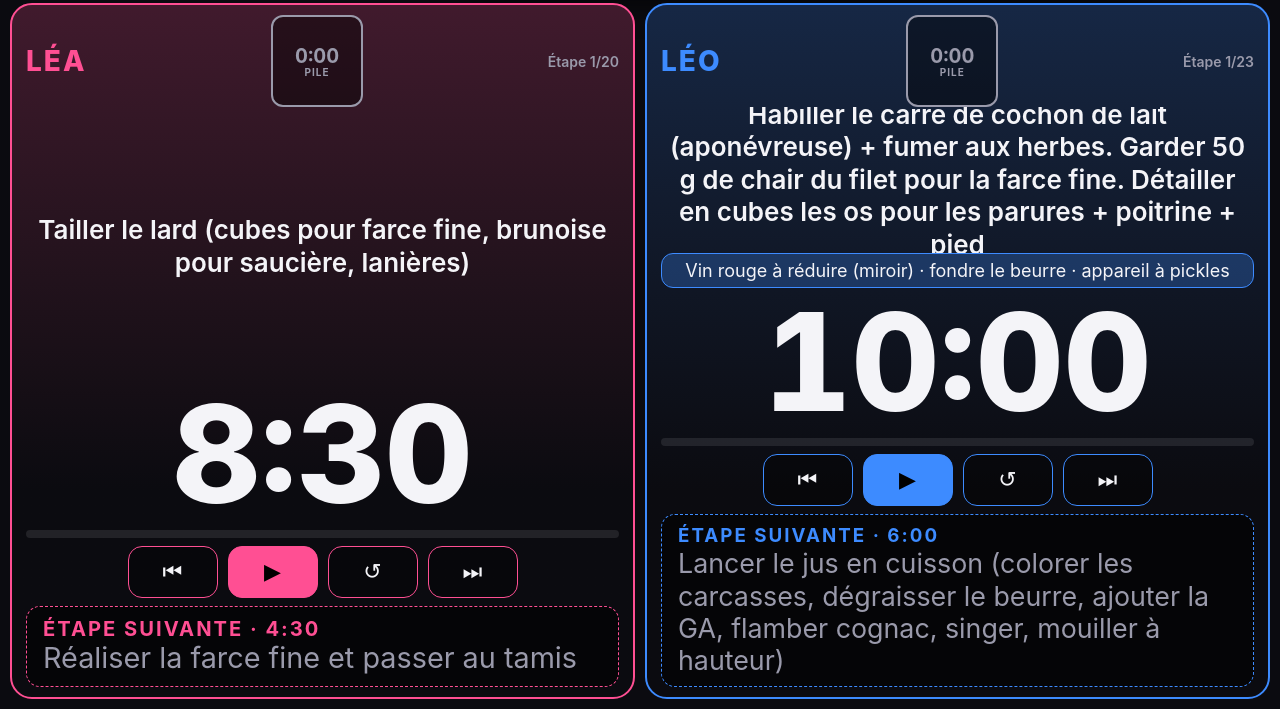
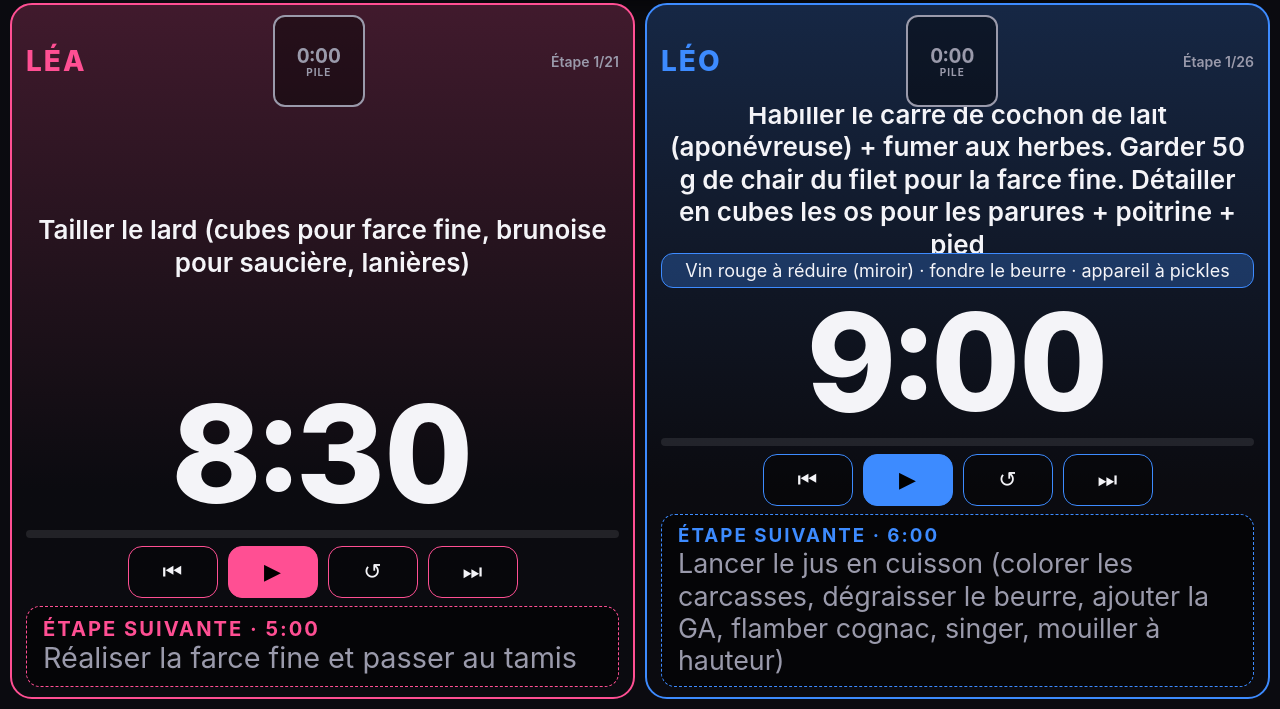
Before and after one commit to Lecocq-noa/Trophe-e-Mille-V.2, a plain HTML site: page index.html in a window 1280 px wide. Shown: the part 91-800 px from the top of the page. Drawn offline with Linux system fonts and the light colour scheme.

Commit message:
Update index.html

```diff
--- a/index.html
+++ b/index.html
@@ -82,73 +82,79 @@ title="Prod. froid">›</button><button id="go">▶ Lancer</button><button id="g
 const RAW={
 lea:[
 ["Tailler le lard (cubes pour farce fine, brunoise pour saucière, lanières)",8490,""],
-["Réaliser la farce fine et passer au tamis",8220,""],
+["Réaliser la farce fine et passer au tamis",8190,""],
 ["Réaliser les ballotines – cuisson : 85 °C – 12 min",7800,"Cuisson farce fine"],
 ["Sorbet Ratafia + éplucher les poires pour récupérer la pectine · cylindres de poire pochés dans beurre + miel + gingembre et ratafia",7200,"Cuisson farce fine"],
-["Mixer le boudin noir cuit vapeur pour le bonbon",6840,""],
-["Rouler les bandes de lard",6360,""],
-["Terminer le sorbet avec le Stab 2000, le miel et le sucre et ajouter le Ratafia en fin de préparation",6000,"47 g DE MIEL"],
-["Réaliser le parfait au miel + mettre à infuser le miel et le pollen dans 70 g de crème",5220,""],
-["Réaliser la brunoise de courge + 35 copeaux pickles et mettre en pickles",4320,""],
-["Blanchir les épinards",4020,""],
+["Rouler les bandes de lard",6690,""],
+["Mixer le boudin noir cuit vapeur pour les bonbons",6360,""],
+["Terminer le sorbet avec le Stab 2000, le miel et le sucre et ajouter le Ratafia en fin de préparation",6030,"47 g DE MIEL"],
+["Réaliser le parfait au miel + mettre à infuser le miel et le pollen dans 70 g de crème",4920,""],
+["Réaliser la brunoise de courge + 35 copeaux pickles et mettre en pickles",4200,""],
+["Blanchir les épinards",3900,""],
 ["Larder les carrés de cochon",3540,""],
 ["Monter les bonbons",3180,""],
 ["Praliné de courge + turbiner le sorbet 20’",2700,""],
 ["Montage des baklavas",2220,""],
-["Cuire les gratons et la brunoise de courge",1740,""],
-["Démouler les baklavas",1380,""],
-["Monter les tartelettes et finir les bonbons",1080,""],
+["Cuire les gratons et la brunoise de courge",1860,""],
+["Démouler les baklavas",1560,""],
+["Mouler la glace et mettre sous Carbo",1320,""],
+["Monter les tartelettes",1080,""],
 ["Dresser les bonbons",840,""],
 ["Coup de propre avant le dressage + mettre la nappe",660,""],
 ["Dressage + envoi",0,"Poste : réorganiser, nettoyer, préparer le dessert · Mixer parures de poire (pectine) · Détailler le parfait miel en tubes · Terminer la pectine · Détailler la gelée Ratafia en cubes"]],
 leo:[
-["Habiller le carré de cochon de lait (aponévreuse) + fumer aux herbes. Garder 50 g de chair du filet pour la farce fine. Détailler en cubes les os pour les parures + poitrine + pied",8400,"Vin rouge à réduire (miroir) · fondre le beurre · appareil à pickles"],
-["Lancer le jus en cuisson (colorer les carcasses, dégraisser le beurre, ajouter la GA, flamber cognac, singer, mouiller à hauteur)",8040,"Contrôler le jus + fumage carré"],
-["Courge bleue : rôtir au four pour purée avec aromates, beurre + huile · préparer la courge pour brunoise",7560,"Contrôler le jus + fumage carré"],
-["Réaliser la pâte sablée marjolaine · étaler entre papier sulfurisé et mettre en cellule",7020,"Courge bleue pour purée 150 °C · tuile dessert 150 °C 12 min · tuile plat 150 °C 12 min · tartelettes 150 °C 14 min"],
-["Réaliser les 2 appareils à tuile et étaler sur moule graissé",6780,"Courge bleue pour purée 150 °C · tuile dessert 150 °C 12 min · tuile plat 150 °C 12 min · tartelettes 150 °C 14 min"],
-["Détailler en forme de quenelle",6660,"Sablé : 160 °C – 18 min"],
-["Réaliser la duxelle de girolles + concasser les noisettes, zester le citron",5760,"Sablé : 160 °C – 18 min"],
-["Jus de passion",5580,""],
-["Réaliser le gel Ratafia : 50 g ratafia + 1 feuille gélatine",5040,""],
-["Réaliser la purée de courge : mixer au beurre, jus passion, sel, piment d’espelette",4440,""],
-["Tailler la brunoise de courge",4320,""],
-["Passer la courge à la centrifugeuse",3900,""],
-["Mettre les pépins à torréfier",3780,""],
-["Larder les carrés",3540,""],
+["Habiller le carré de cochon de lait (aponévreuse) + fumer aux herbes. Garder 50 g de chair du filet pour la farce fine. Détailler en cubes les os pour les parures + poitrine + pied",8460,"Vin rouge à réduire (miroir) · fondre le beurre · appareil à pickles"],
+["Lancer le jus en cuisson (colorer les carcasses, dégraisser le beurre, ajouter la GA, flamber cognac, singer, mouiller à hauteur)",8100,"Contrôler le jus + fumage carré"],
+["Courge bleue : rôtir au four pour purée avec aromates, beurre + huile · préparer la courge pour brunoise",7740,"Contrôler le jus + fumage carré"],
+["Réaliser la pâte sablée marjolaine · étaler entre papier sulfurisé et mettre en cellule",7110,"Courge bleue pour purée 150 °C · tuile dessert 150 °C 12 min · tuile plat 150 °C 12 min · tartelettes 150 °C 14 min"],
+["Réaliser les 2 appareils à tuile et étaler sur moule graissé",6750,"Courge bleue pour purée 150 °C · tuile dessert 150 °C 12 min · tuile plat 150 °C 12 min · tartelettes 150 °C 14 min"],
+["Détailler en forme de quenelle",6630,"Sablé : 160 °C – 18 min"],
+["Réaliser les tartelettes",6390,"Sablé : 160 °C – 18 min"],
+["Réaliser la duxelle de girolles + concasser les noisettes, zester le citron",5730,"Sablé : 160 °C – 18 min"],
+["Jus de passion",5490,""],
+["Réaliser le gel Ratafia : 50 g ratafia + 1 feuille gélatine",5190,""],
+["Réaliser la purée de courge : mixer au beurre, jus passion, sel, piment d’espelette",4590,""],
+["Réaliser le gel poire",4230,""],
+["Tailler la brunoise de courge",4110,""],
+["Réaliser l’eau de courge et récupérer la pulpe",3780,""],
+["Mettre les pépins à torréfier et passer le jus",3720,""],
+["Larder les carrés",3480,""],
 ["Mettre le poste baklava en place",3000,"Cuisson baklava : 150 °C – ventil 3 – 14 min"],
 ["Marquer les carrés en cuisson",2640,"Cuisson baklava : 150 °C – ventil 3 – 14 min"],
-["Montage des baklavas",2220,"Cuisson du carré : 9 min – 53 °C à cœur"],
-["Pickles de courge à enrouler",1920,""],
-["Manchonner le carré et enlever la couenne",1440,""],
-["Badigeonner de moutarde et plaquer la chapelle",1140,""],
-["Rectifier la sauce",840,""],
-["Coup de propre avant le dressage + mettre la nappe",660,""],
+["Montage des baklavas",2280,"Cuisson du carré : 9 min – 53 °C à cœur"],
+["Pickles de courge à enrouler",1980,""],
+["Mettre le poste d’envoi en place",1920,""],
+["Manchonner le carré et enlever la couenne",1620,""],
+["Réaliser le gel poire",1260,""],
+["Badigeonner de moutarde et plaquer la chapelle",960,""],
+["Rectifier la sauce",660,""],
 ["Dressage + envoi",0,"Poste : réorganiser, nettoyer, préparer le dessert · Monter la crème pollen · Étaler le sorbet · Démouler le parfait miel · Mettre en poche miel, condiment poire, crème montée"]]
 };
 const RAW2={
 lea:[
-["Coup de propre",1920,""],
-["Infusion crème pollen",1440,""],
-["Démouler le parfait miel",1140,""],
-["Pocher les vitraux",960,""],
-["Démouler les glaces",780,""],
-["Dresser les parfaits",660,""],
-["Dresser les poires dans les baklavas",540,""],
-["Poser la gelée de ratafia sur les parfaits",420,""],
-["Poser le pollen sur les parfaits",300,""],
+["Turbiner la glace",2042,""],
+["Coup de propre",1867,""],
+["Infusion crème pollen",1400,""],
+["Démouler le parfait miel",1108,""],
+["Pocher les vitraux",933,""],
+["Démouler les glaces",758,""],
+["Dresser les parfaits",642,""],
+["Dresser les poires dans les baklavas",525,""],
+["Poser la gelée de ratafia sur les parfaits",408,""],
+["Poser le pollen sur les parfaits",292,""],
 ["Dressage + envoi",0,""]],
 leo:[
-["Coup de propre",1920,""],
-["Monter la crème pollen",1320,""],
-["Mettre du miel en petite pipette",1260,""],
-["Tailler la gelée Ratafia",1080,""],
-["Préparer les Alysses bleues",960,""],
-["Dresser les Baklawas",720,""],
-["Mettre une pointe de crème dans les Baklawas",600,""],
-["Dresser le gel poire sur la crème pollen",480,""],
-["Dresser la crème pollen dans les Baklawas",360,""],
-["Dresser les Alysses bleues",300,""],
+["Turbiner la glace",2042,""],
+["Coup de propre",1867,""],
+["Monter la crème pollen",1283,""],
+["Mettre du miel en petite pipette",1225,""],
+["Tailler la gelée Ratafia",1050,""],
+["Préparer les Alysses bleues",933,""],
+["Dresser les Baklawas",700,""],
+["Mettre une pointe de crème dans les Baklawas",583,""],
+["Dresser le gel poire sur la crème pollen",467,""],
+["Dresser la crème pollen dans les Baklawas",350,""],
+["Dresser les Alysses bleues",292,""],
 ["Dressage + envoi",0,""]]
 };
 const fmt=(s,h)=>{s=Math.max(0,Math.ceil(s));const H=Math.floor(s/3600),M=Math.floor(s%3600/60),S=s%60;return (h||H?H+":"+String(M).padStart(2,"0"):M)+":"+String(S).padStart(2,"0")};
```
